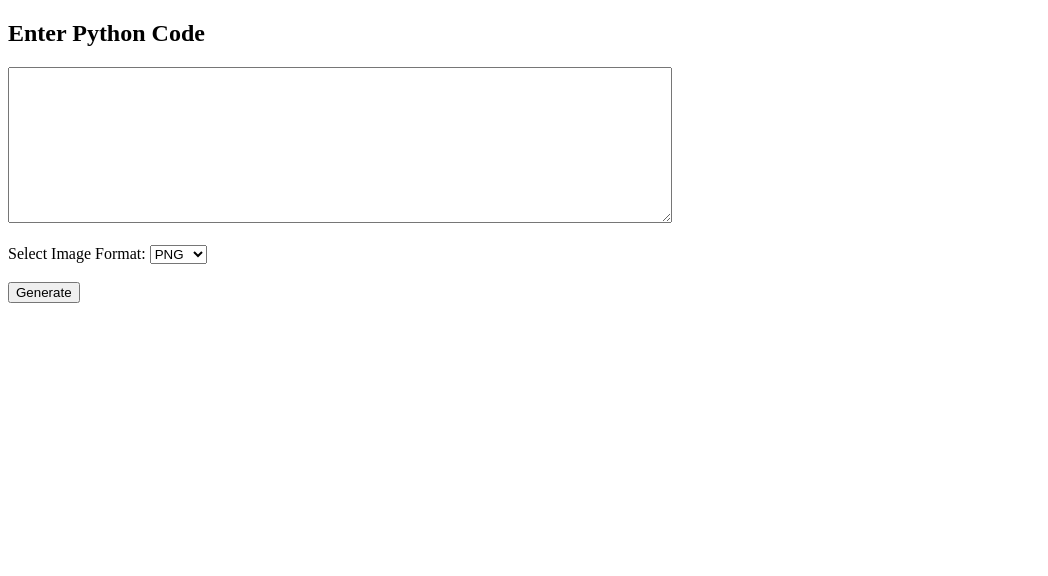
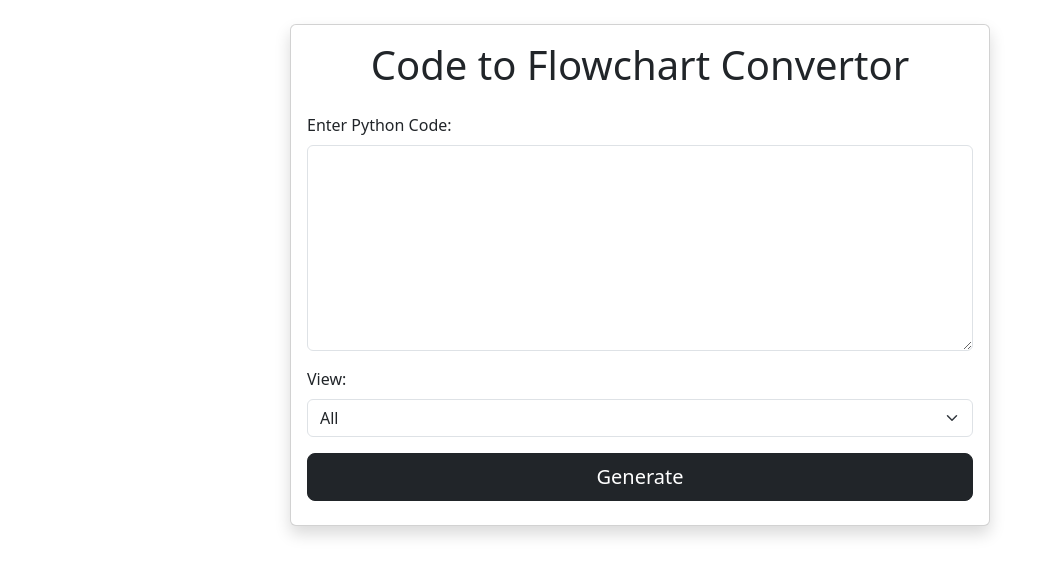
Before and after one commit to navtejrawat43/code_to_flowchart_converter, a Flask app: page / in a window 1280 px wide. Shown: the top 576 px of the page, without its empty margins (0-1048 px from the left). Run offline with Flask 3, Linux system fonts and the light colour scheme.

Commit message:
Update index.html

```diff
--- a/templates/index.html
+++ b/templates/index.html
@@ -1,27 +1,104 @@
 <!DOCTYPE html>
 <html>
 <head>
-    <title>Code to Flowchart & AST Generator</title>
+    <title>Python Code to FlowChart Convertor</title>
+    <link href="https://cdn.jsdelivr.net/npm/bootstrap@5.3.0/dist/css/bootstrap.min.css" rel="stylesheet">
+    <style>
+        body {
+            background-color: #f8f9fz;
+        }
+        .card {
+            margin: auto;
+            max-width: 700px;
+        }
+        .btn-custom {
+            margin: 5px;
+        }
+        .section-title {
+            text-align: center;
+            margin-bottom: 15px;
+        }
+        pre {
+            background-color: #f1f1f1;
+            padding: 15px;
+            border-radius: 5px;
+        }
+    </style>
 </head>
 <body>
-    <h2>Enter Python Code</h2>
-    <form method="POST">
-        <textarea name="code" rows="10" cols="80" required></textarea><br><br>
-        <label>Select Image Format:</label>
-        <select name="format" required>
-            <option value="png">PNG</option>
-            <option value="jpeg">JPEG</option>
-            <option value="svg">SVG</option>
-        </select><br><br>
-        <input type="submit" value="Generate">
-    </form>
+    <div class="container py-4">
+        <div class="card shadow">
+            <div class="card-body text-center">
+                <h1 class="mb-4">Code to Flowchart Convertor</h1>
 
-    {% if flowchart_url %}
-        <h3>Flowchart ({{ selected_format.upper() }})</h3>
-        <img src="{{ flowchart_url }}" alt="Flowchart" style="max-width: 100%;">
+                {% if error %}
+                    <div class="alert alert-danger">{{ error }}</div>
+                {% endif %}
 
-        <h3>AST Diagram ({{ selected_format.upper() }})</h3>
-        <img src="{{ ast_url }}" alt="AST" style="max-width: 100%;">
-    {% endif %}
+                <form method="post">
+                    <div class="mb-3 text-start">
+                        <label class="form-label">Enter Python Code:</label>
+                        <textarea name="code" rows="8" class="form-control">{{ code }}</textarea>
+                    </div>
+
+                    <div class="mb-3 text-start">
+                        <label class="form-label">View:</label>
+                        <select name="view" class="form-select">
+                            <option value="all" {% if selected_view == 'all' %}selected{% endif %}>All</option>
+                            <option value="ast" {% if selected_view == 'ast' %}selected{% endif %}>AST Only</option>
+                            <option value="flowchart" {% if selected_view == 'flowchart' %}selected{% endif %}>Flowchart Only</option>
+                            <option value="token" {% if selected_view == 'token' %}selected{% endif %}>Tokenization Only</option>
+                        </select>
+                    </div>
+
+                    <button type="submit" class="btn btn-dark btn-lg w-100 mb-2">
+                        Generate
+                    </button>
+                </form>
+            </div>
+        </div>
+
+        {% if selected_view in ['all', 'flowchart'] and flowchart_files %}
+            <div class="card shadow my-4">
+                <div class="card-body text-center">
+                    <h3 class="section-title">Flowchart</h3>
+                    <img src="{{ flowchart_files['svg'] }}" class="img-fluid rounded mb-3" alt="Flowchart">
+                    <a class="btn btn-outline-primary btn-custom" href="{{ flowchart_files['svg'] }}" target="_blank">
+                        Download SVG
+                    </a>
+                    <a class="btn btn-outline-success btn-custom" href="{{ merged_pdf_url }}" target="_blank">
+                        Download PDF
+                    </a>
+                </div>
+            </div>
+        {% endif %}
+
+        {% if selected_view in ['all', 'ast'] and ast_files %}
+            <div class="card shadow my-4">
+                <div class="card-body text-center">
+                    <h3 class="section-title">AST (Abstract Syntax Tree)</h3>
+                    <img src="{{ ast_files['svg'] }}" class="img-fluid rounded mb-3" alt="AST">
+                    <a class="btn btn-outline-primary btn-custom" href="{{ ast_files['svg'] }}" target="_blank">
+                        Download SVG
+                    </a>
+                    <a class="btn btn-outline-success btn-custom" href="{{ merged_pdf_url }}" target="_blank">
+                        Download PDF
+                    </a>
+                </div>
+            </div>
+        {% endif %}
+
+        {% if selected_view in ['all', 'token'] and token_data %}
+            <div class="card shadow my-4">
+                <div class="card-body text-center">
+                    <h3 class="section-title">Tokenization</h3>
+                    <pre class="text-start">{{ token_data }}</pre>
+                    <a class="btn btn-outline-success btn-custom" href="{{ merged_pdf_url }}" target="_blank">
+                        Download PDF
+                    </a>
+                </div>
+            </div>
+        {% endif %}
+    </div>
 </body>
 </html>
```
